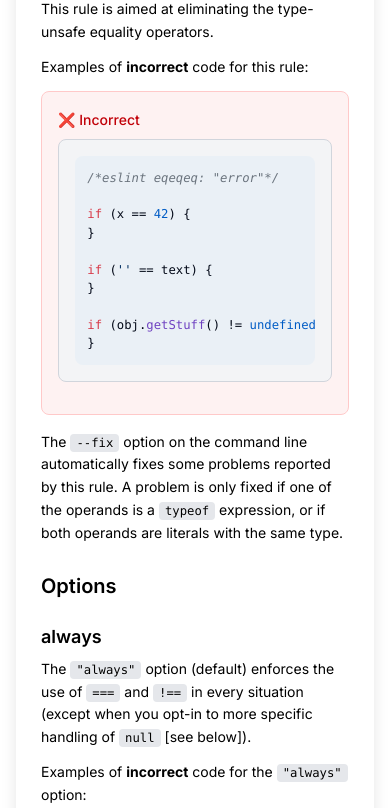
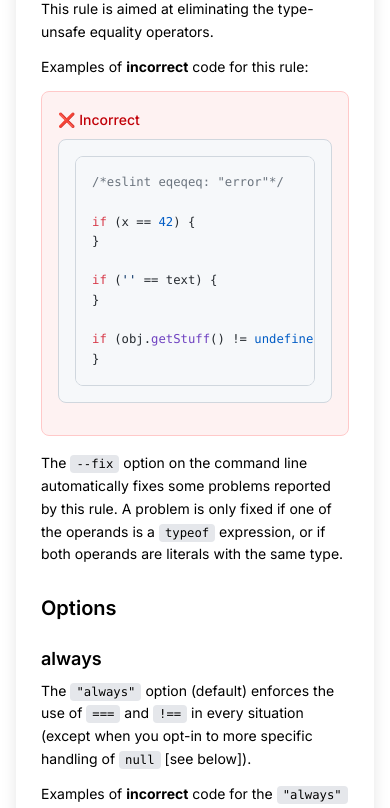
Before and after one commit to laststance/website-eslint-config-ts-prefixer, a Next.js app: page / in a window 390 px wide. Shown: the part 2140-2948 px from the top of the page. Built offline with nearby package versions, Linux system fonts and the light colour scheme.

Commit message:
style: enhance code block styling and integrate highlight.js themes
- Updated the RuleCard component to improve code block styling for better readability.
- Removed direct import of highlight.js styles and replaced it with media query imports for light and dark themes.

```diff
--- a/components/rule-card.tsx
+++ b/components/rule-card.tsx
@@ -15,7 +15,6 @@ import ReactMarkdown from 'react-markdown'
 import remarkGfm from 'remark-gfm'
 import rehypeHighlight from 'rehype-highlight'
 import rehypeRaw from 'rehype-raw'
-import 'highlight.js/styles/github.css'
 import {
   processEslintMarkdown,
   extractRuleDescription,
@@ -122,7 +121,7 @@ export function RuleCard({ rule }: RuleCardProps) {
               return <code className={className}>{children}</code>
             },
             pre: ({ children }) => (
-              <pre className="bg-gray-100 dark:bg-black/20 p-4 rounded-lg overflow-x-auto text-base border border-gray-300 dark:border-white/10 mb-4">
+              <pre className="bg-[#f6f8fa] dark:bg-[#161b22] p-4 rounded-lg overflow-x-auto text-base border border-[#d0d7de] dark:border-[#30363d] mb-4">
                 {children}
               </pre>
             ),
--- a/styles/markdown.css
+++ b/styles/markdown.css
@@ -1,93 +1,32 @@
 /* Custom styles for markdown content */
 
-/* Override highlight.js styles for better theme integration */
+/* Import highlight.js themes with proper media queries */
+@import 'highlight.js/styles/github.css' screen and
+  (prefers-color-scheme: light);
+@import 'highlight.js/styles/github-dark.css' screen and
+  (prefers-color-scheme: dark);
+
+/* Enhanced code block styling for better readability */
 .hljs {
-  background: hsl(var(--muted)) !important;
-  color: hsl(var(--muted-foreground)) !important;
   border-radius: 0.5rem;
-  padding: 1rem;
+  padding: 1rem !important;
+  font-size: 0.95rem;
+  line-height: 1.6;
 }
 
-/* Light mode: slightly darker background for better contrast */
+/* Light mode: Enhanced background for better contrast */
 @media (prefers-color-scheme: light) {
   .hljs {
-    background: hsl(210 40% 94%) !important;
-    color: hsl(222.2 84% 4.9%) !important;
+    background: #f6f8fa !important;
+    border: 1px solid #d0d7de;
   }
 }
 
-/* Dark mode: sufficiently light background for better text contrast (WCAG AA+) */
+/* Dark mode: Enhanced background for better contrast */
 @media (prefers-color-scheme: dark) {
   .hljs {
-    background: hsl(217.2 32.6% 25%) !important;
-    color: hsl(210 40% 98%) !important;
-  }
-
-  .hljs-keyword,
-  .hljs-selector-tag,
-  .hljs-literal,
-  .hljs-strong,
-  .hljs-name {
-    color: #ff6b6b;
-  }
-
-  .hljs-string,
-  .hljs-number {
-    color: #51cf66;
-  }
-
-  .hljs-comment,
-  .hljs-quote {
-    color: #868e96;
-    font-style: italic;
-  }
-
-  .hljs-variable,
-  .hljs-template-variable,
-  .hljs-tag .hljs-attr,
-  .hljs-regexp {
-    color: #ffd43b;
-  }
-
-  .hljs-function,
-  .hljs-title,
-  .hljs-section {
-    color: #74c0fc;
-  }
-}
-
-/* Light mode adjustments */
-@media (prefers-color-scheme: light) {
-  .hljs-keyword,
-  .hljs-selector-tag,
-  .hljs-literal,
-  .hljs-strong,
-  .hljs-name {
-    color: #d73a49;
-  }
-
-  .hljs-string,
-  .hljs-number {
-    color: #28a745;
-  }
-
-  .hljs-comment,
-  .hljs-quote {
-    color: #6a737d;
-    font-style: italic;
-  }
-
-  .hljs-variable,
-  .hljs-template-variable,
-  .hljs-tag .hljs-attr,
-  .hljs-regexp {
-    color: #e36209;
-  }
-
-  .hljs-function,
-  .hljs-title,
-  .hljs-section {
-    color: #005cc5;
+    background: #161b22 !important;
+    border: 1px solid #30363d;
   }
 }
 
```
